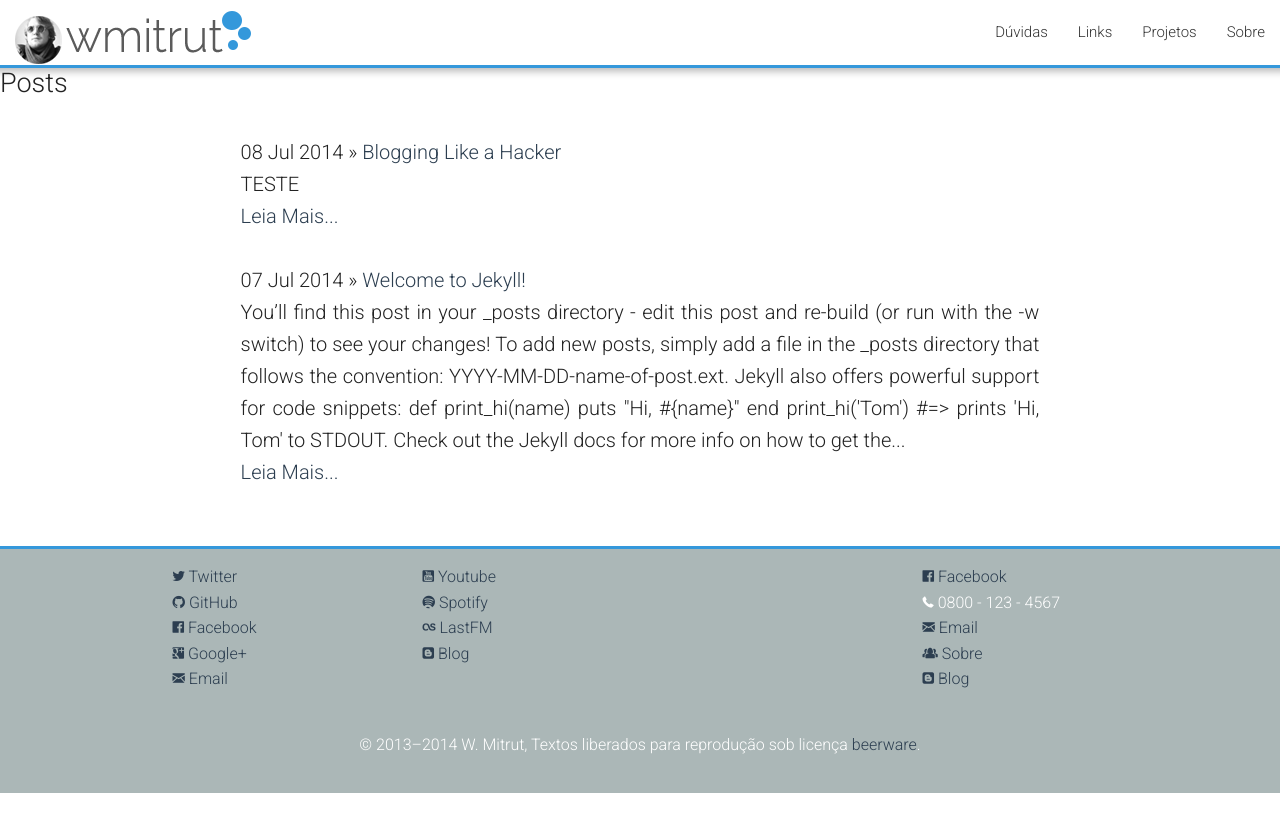
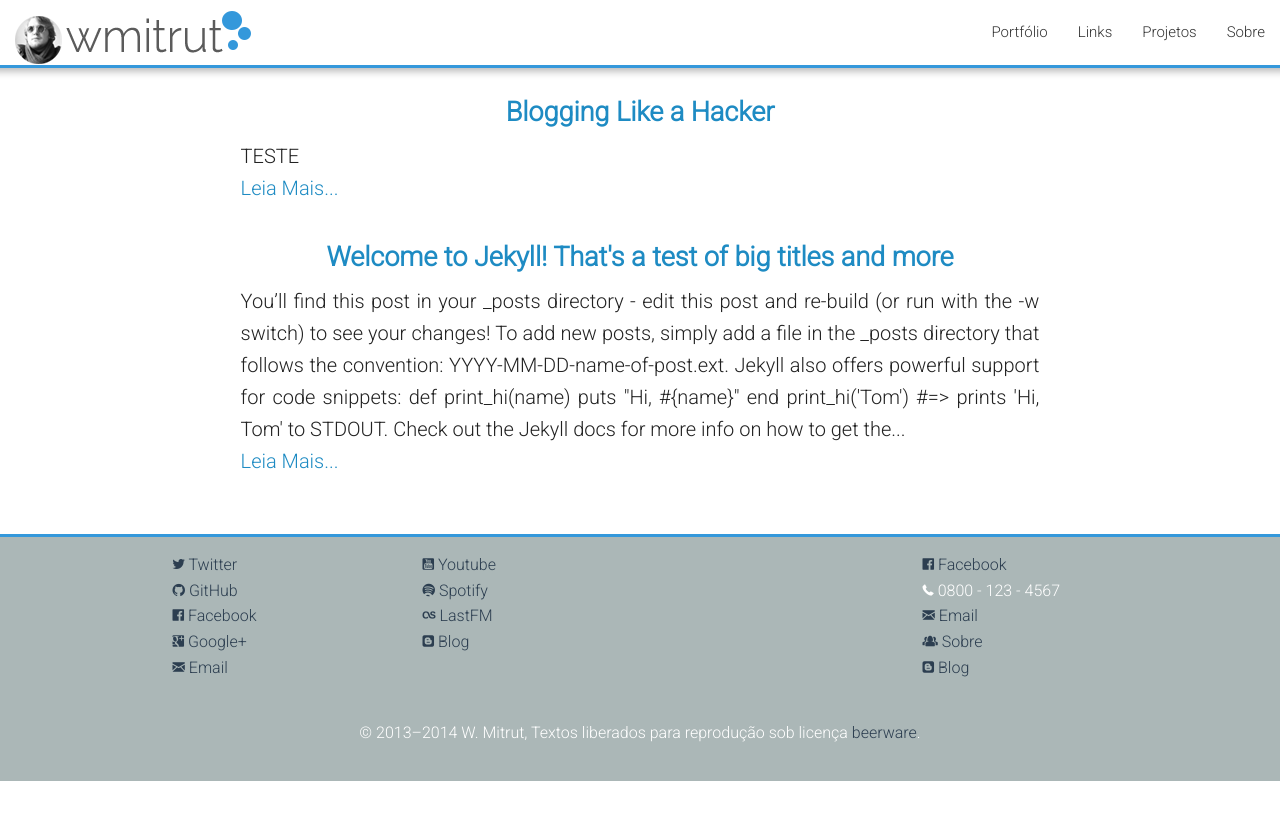
Before and after one commit to Wmitrut/wmitrut.github.io, a Jekyll site: the page built from index.html, in a window 1280 px wide and 900 px high. Shown: the top 832 px of the window. Built offline with Jekyll 4.4.1, drawn with Linux system fonts in a browser that asks for light colours.

Commit message:
alinhamentos na home

```diff
--- a/_includes/header.html
+++ b/_includes/header.html
@@ -18,7 +18,7 @@
                 <li><a href="/adquira">Links</a></li>
               </ul>
               <ul class="right">
-                <li><a href="/duvidas">Dúvidas</a></li>
+                <li><a href="/gallery">Portfólio</a></li>
               </ul>
 
             </section>
--- a/_layouts/post.html
+++ b/_layouts/post.html
@@ -14,7 +14,7 @@ layout: default
 
   </div>
 
-  <article class="post-content">
+  <article class=" posts">
   {{ content }}
   </article>
 
--- a/_posts/2014-07-07-welcome-to-jekyll.markdown
+++ b/_posts/2014-07-07-welcome-to-jekyll.markdown
@@ -1,6 +1,6 @@
 ---
 layout: post
-title:  "Welcome to Jekyll!"
+title:  "Welcome to Jekyll! That's a test of big titles and more"
 date:   2014-07-07 23:08:29
 categories: jekyll update
 ---
--- a/css/application.css
+++ b/css/application.css
@@ -47,16 +47,15 @@ ul{
 	text-align: center;
 	padding: 2%;
 }
-
-
-
-
 .headline{
 
 }
-.headline h2{
+.headline h2, .post_title{
 	text-align: center;
-	color: #CF000F;
+	color: #1E8BC3;
+	font-weight: bold;
+	max-width: 600px;
+	margin: 0 auto;
 }
 
 .logo_position:hover{
@@ -70,3 +69,12 @@ ul{
 	font-size: 20px;
 	padding: 2%;
 }
+.posts h3{
+	text-align: center;
+}
+.posts a{
+	color: #1E8BC3;
+}
+.posts a:hover{
+	color: #22313F;
+};
--- a/index.html
+++ b/index.html
@@ -3,13 +3,10 @@ layout: default
 ---
 
 <div class="home">
-
-  <h3>Posts</h3>
-
 <ul class="posts">
     {% for post in site.posts limit 4 %}
 
-    <li><span class="post-date">{{ post.date | date_to_string }}</span> &raquo; <a href="{{ _posts}}{{ post.url }}">{{ post.title }}</a></li>
+    <li> <h3><a href="{{ _posts}}{{ post.url }}" class="post_title">{{ post.title }}</a></h3></li>
         {{ post.content | strip_html | truncatewords:75}}<br>
             <a href="{{ post.url }}">Leia Mais...</a><br><br>
     {% endfor %}
```
